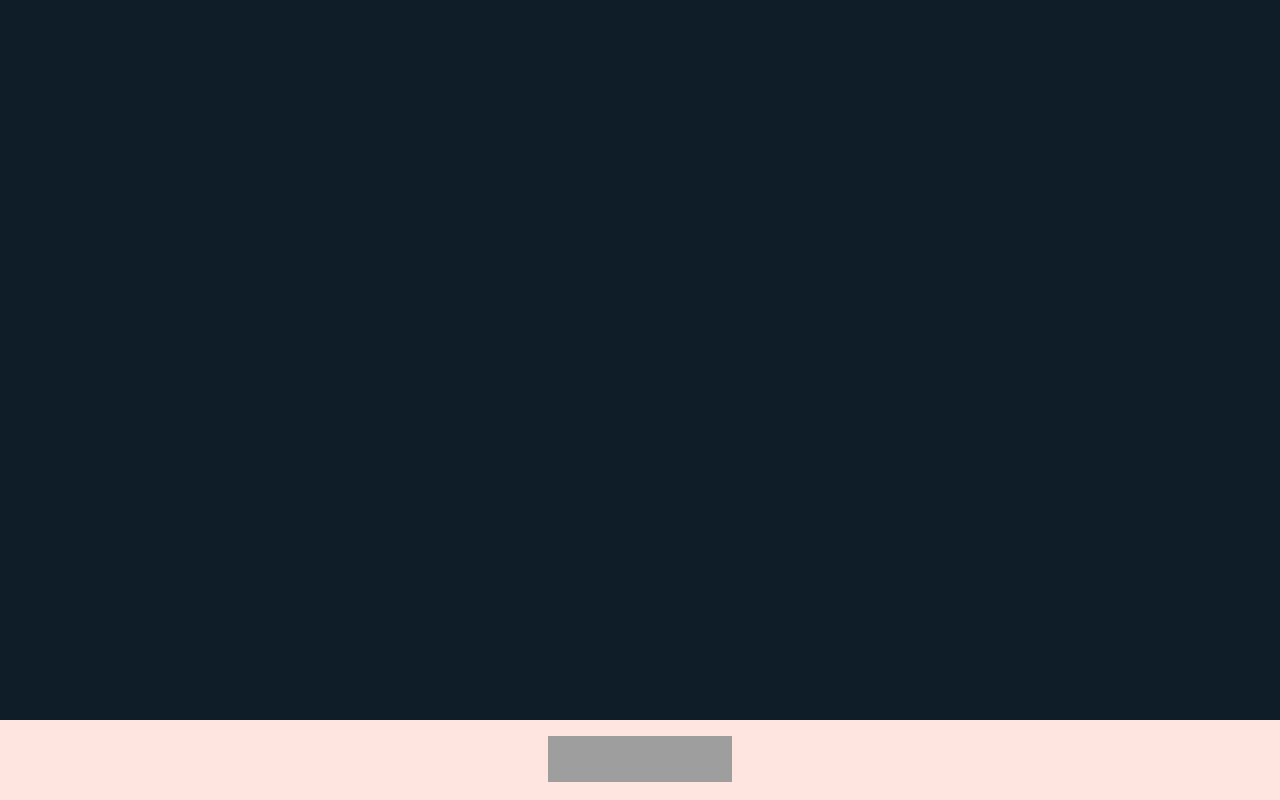
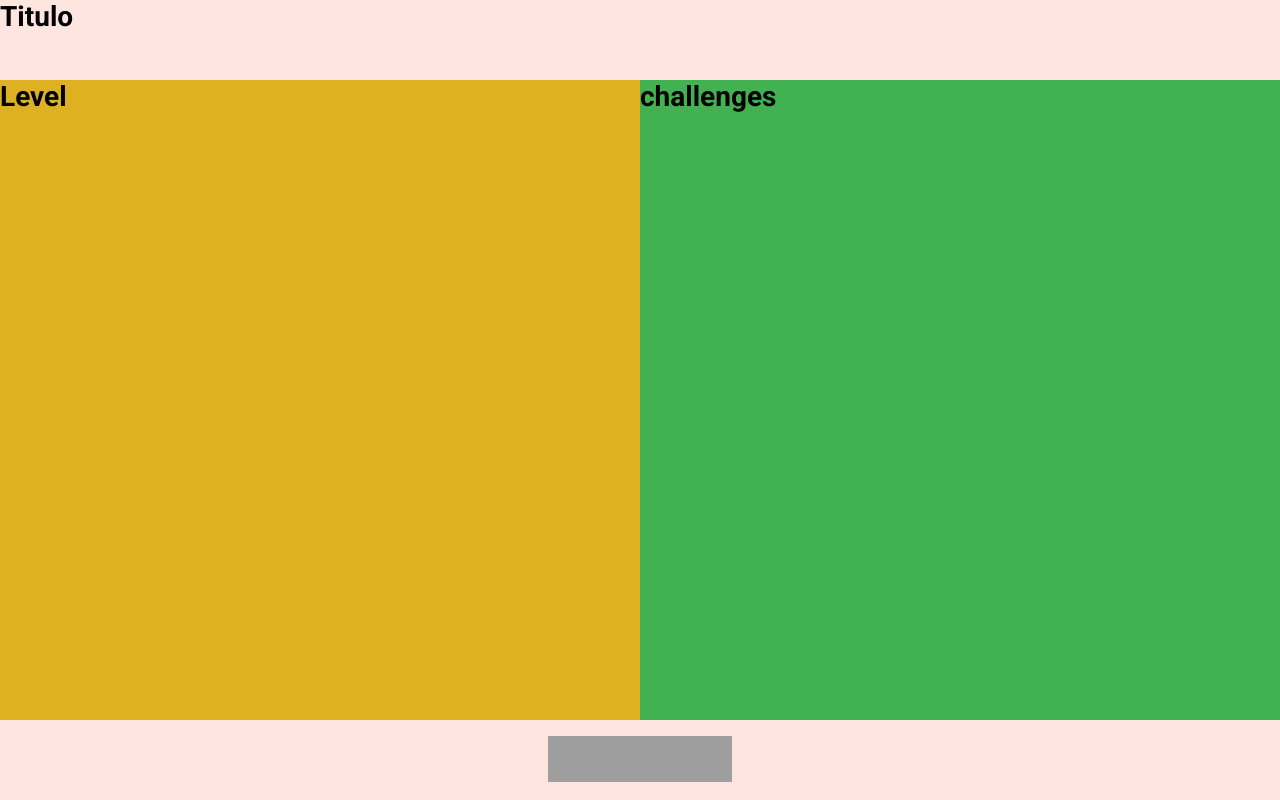
Before and after one commit to jdro10/ESTG-LDS-PacmanOnlineChallenge, a React (Create React App) app in the folder Frontend/fronted/: page / in a window 1280 px wide. Built offline with nearby package versions, Linux system fonts and the light colour scheme; grey boxes are pictures that could not be loaded.

Commit message:
grid creation

```diff
--- a/Frontend/fronted/src/Main.css
+++ b/Frontend/fronted/src/Main.css
@@ -1,10 +1,30 @@
 .container {
   display: grid;
-  grid-template: 10vh 80vh 10vh/1fr;
+  grid-template-columns: 1fr 1fr 1fr 1fr;
+  grid-template-rows: 10vh 80vh 10vh;
+
   grid-template-areas:
-    "header"
-    "main"
-    "footer";
+    "header header header header"
+    "lever lever challenges challenges"
+    "footer footer footer footer";
+}
+
+.header-container {
+  height: 100%;
+  grid-area: header;
+  background-color: rgb(255, 229, 224);
+}
+
+.level-container {
+  height: 100%;
+  grid-area: lever;
+  background-color: rgb(221, 177, 34);
+}
+
+.challenges-container {
+  height: 100%;
+  grid-area: challenges;
+  background-color: rgb(66, 177, 81);
 }
 
 .footer-container {
--- a/Frontend/fronted/src/Main.js
+++ b/Frontend/fronted/src/Main.js
@@ -5,6 +5,15 @@ import "./Main.css";
 export default function src() {
   return (
     <div className="container">
+      <div className="header-container">
+        <h1>Titulo </h1>
+      </div>
+      <div className="level-container">
+        <h1>Level </h1>
+      </div>
+      <div className="challenges-container">
+        <h1>challenges </h1>
+      </div>
       <div className="footer-container">
         <div className="social">
           <a href="https://github.com/RAJ66">
```
